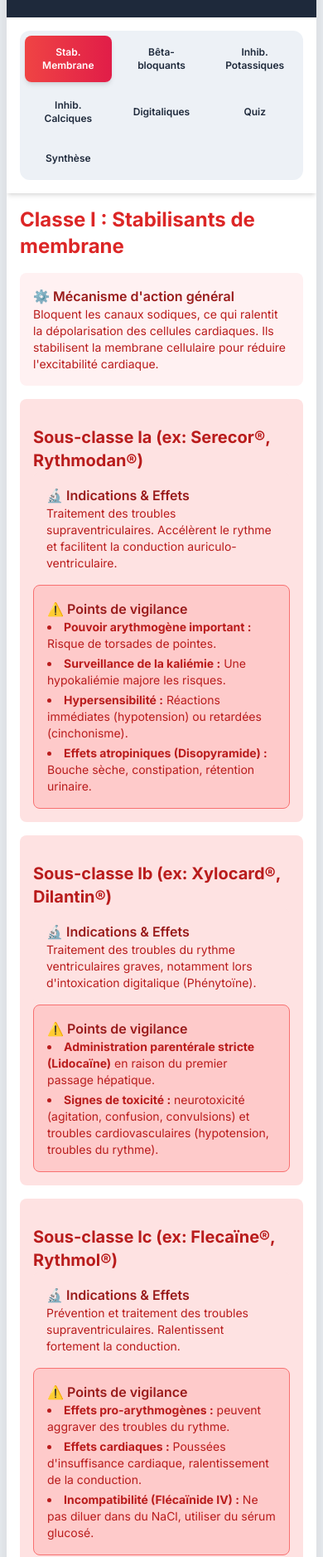
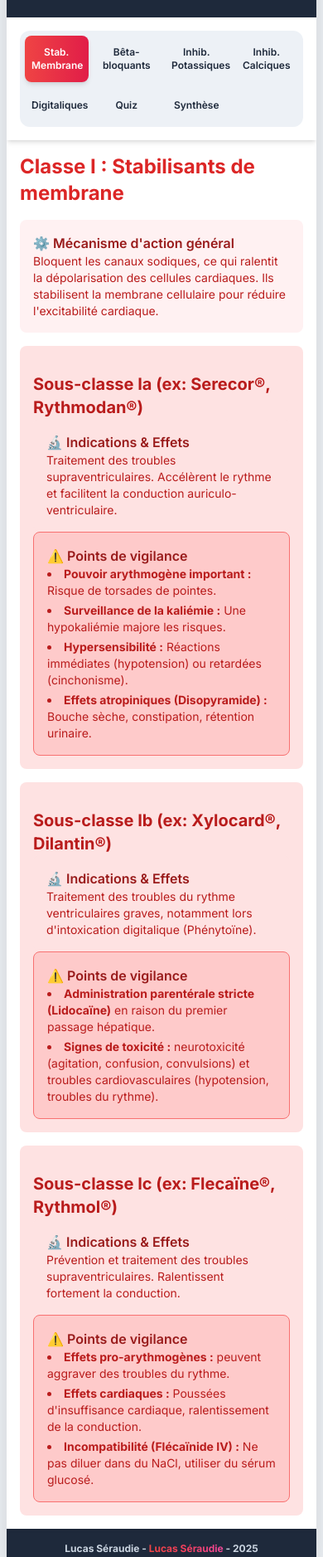
Before and after one commit to lcssrd/pharmaco, a plain HTML site: page antiarythm.html in a window 390 px wide. Shown: the part 115-1992 px from the top of the page at 83% size. Drawn offline with nearby package versions, Linux system fonts and the light colour scheme.

Commit message:
Update antiarythm.html

```diff
--- a/antiarythm.html
+++ b/antiarythm.html
@@ -66,7 +66,7 @@
 
         <!-- Top Navigation Bar -->
         <nav id="navbar" class="bg-white sticky z-10 p-4 shadow-md">
-             <div class="p-1.5 bg-slate-200/60 rounded-xl grid grid-cols-3 sm:grid-cols-4 md:grid-cols-7 gap-2">
+             <div class="p-1.5 bg-slate-200/60 rounded-xl grid grid-cols-4 sm:grid-cols-4 md:grid-cols-7 gap-2">
                 <!-- MODIFICATION DU BOUTON CLASSE I : Utilisation des couleurs rouges/roses -->
                 <button onclick="showPage('classe1')" class="nav-btn w-full py-3 px-2 rounded-lg text-slate-800 font-semibold transition-all duration-300 text-xs sm:text-sm hover:bg-rose-100 hover:text-rose-800">Stab. Membrane</button>
                 <button onclick="showPage('classe2')" class="nav-btn w-full py-3 px-2 rounded-lg text-slate-800 font-semibold transition-all duration-300 text-xs sm:text-sm hover:bg-purple-100 hover:text-purple-800">Bêta-bloquants</button>
@@ -321,7 +321,7 @@
             <div class="max-w-6xl mx-auto flex items-center justify-center md:justify-end text-center">
                 <p class="font-bold text-slate-300 text-xs sm:text-sm">
                     <!-- COULEUR DU FOOTER MODIFIÉE (sky-400 à red-500) pour plus d'harmonie -->
-                    <span class="bg-gradient-to-r from-red-500 via-rose-500 to-pink-500 bg-clip-text text-transparent">Lucas Séraudie</span> - 2025
+                    Lucas Séraudie - <span class="bg-gradient-to-r from-red-500 via-rose-500 to-pink-500 bg-clip-text text-transparent">Lucas Séraudie</span> - 2025
                 </p>
             </div>
         </footer>
```
